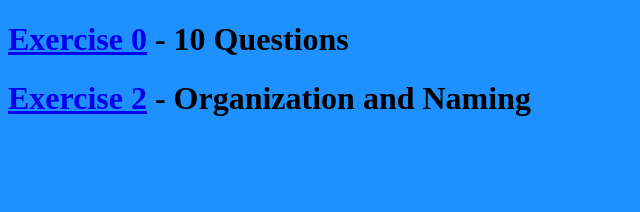
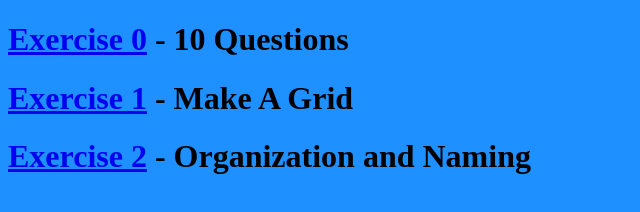
Before and after one commit to mmbee06/avt217, a plain HTML site: page index.html in a window 1280 px wide. Shown: the whole page, without its empty margins (0-640 px from the left). Drawn offline with Linux system fonts and the light colour scheme.

Commit message:
exercise1

```diff
--- a/index.html
+++ b/index.html
@@ -6,6 +6,7 @@
   </head>
   <body>
     <h1><a href="e0/index.html">Exercise 0</a> - 10 Questions</h1>
+    <h1><a href="e1/img/grid-screenshot.png">Exercise 1</a> - Make A Grid</h1>
     <h1><a href="e2/img/folder-screenshot.png">Exercise 2</a> - Organization and Naming</h1>
   </body>
 </html>
```
Also changed, not shown: e1/index.html (added), 1 other file.
